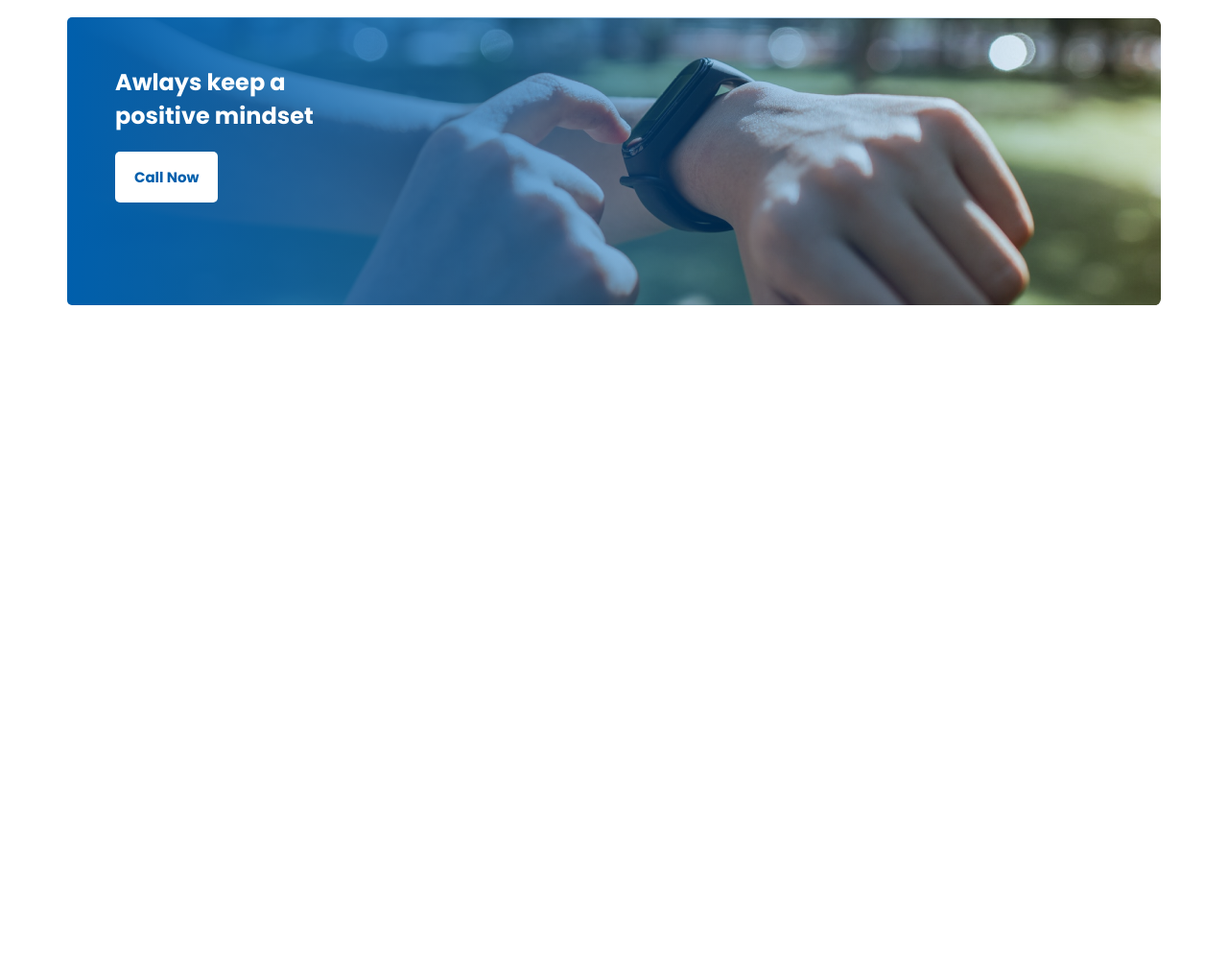
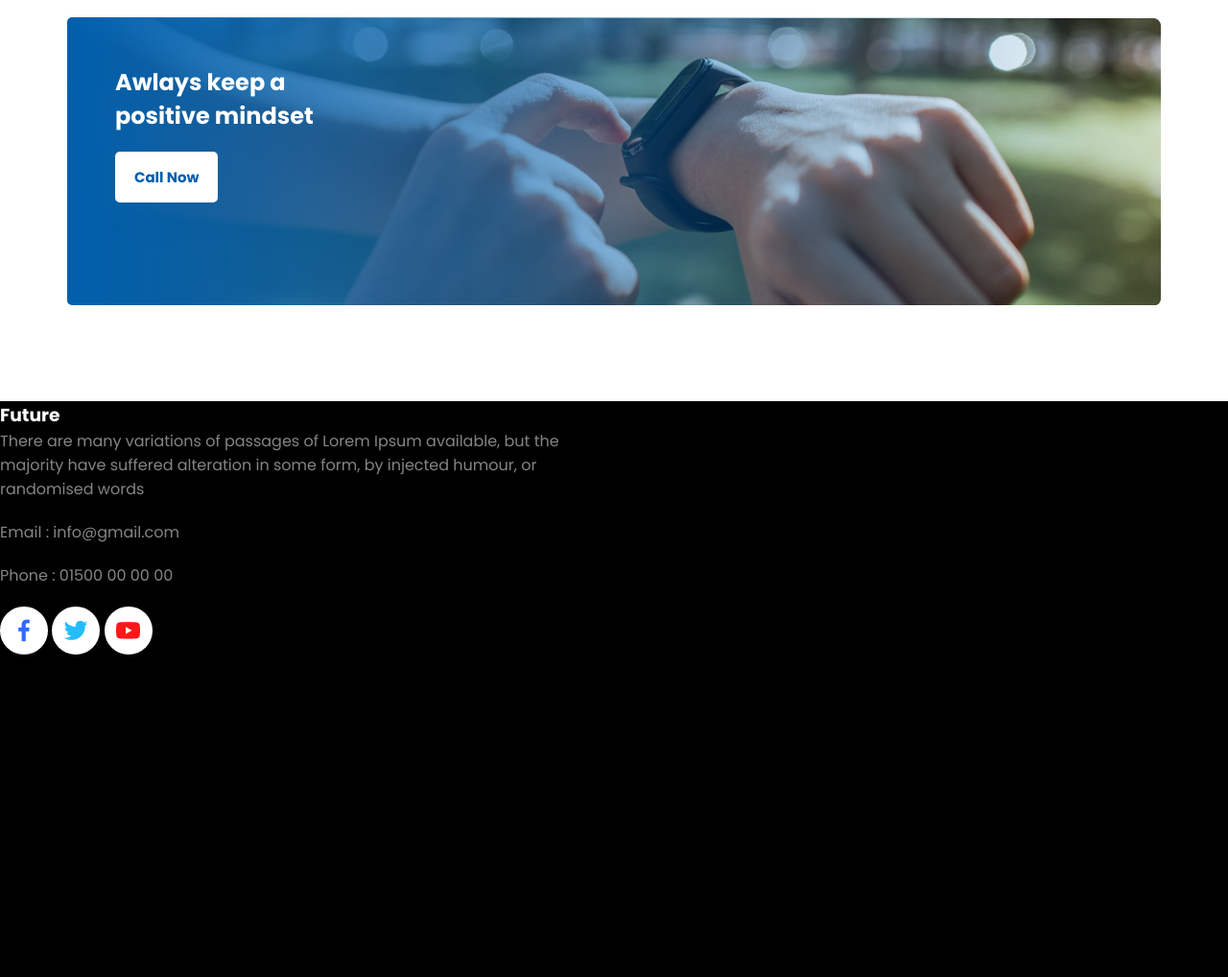
Before and after one commit to Freelancerhatem/new-year, a plain HTML site: page index.html in a window 1280 px wide. Shown: the part 1832-2850 px from the top of the page at 96% size. Before the commit the page ends 2170 px from the top, so only its background shows below. Drawn offline with nearby package versions, Linux system fonts and the light colour scheme.

Commit message:
icons updated

```diff
--- a/index.html
+++ b/index.html
@@ -96,7 +96,24 @@
     </main>
 
     <footer>
+        <section class="footer-container">
+            <div class="colomn">
 
+                <h3>Future</h3>
+                <p>There are many variations of passages of Lorem Ipsum available, but the majority have suffered alteration in some form, by injected humour, or randomised words</p>
+                <p class="email">
+                    Email : info@gmail.com
+                </p>
+                <p class="phone">
+                    Phone : 01500 00 00 00
+                </p>
+                <div class="icons">
+                    <i class='bx bxl-facebook facebook'></i>
+                    <i class='bx bxl-twitter'></i>
+                    <i class='bx bxl-youtube'></i>
+                </div>
+            </div>
+        </section>
     </footer>
 
 </body>
--- a/style.css
+++ b/style.css
@@ -122,7 +122,7 @@ ul li {
     margin: auto;
     width: 1140px;
     height: 300px;
-    margin-bottom: 20px;
+    margin-bottom: 100px;
     border-radius: 5px;
     background-image: linear-gradient(90deg, #005FAC 0%, rgba(0, 95, 172, 0.00) 100%), url(images/watch.png);
 
@@ -138,3 +138,47 @@ ul li {
     margin-bottom: 20px;
 
 }
+.footer-container{
+    width: 100%;
+    height: 600px;
+    background: rgb(0, 0, 0);
+}
+.colomn{
+    width: 50%;
+}
+.colomn h3{
+    color: white;
+}
+.colomn p{
+    color: rgb(132, 133, 134);
+    margin-bottom: 20px;
+}
+
+.icons  .bxl-facebook{
+    color: rgb(48, 106, 252);
+    background: white;
+    border: 10px solid white;
+    border-color: white;
+    font-size: 30px;
+    border-radius: 50%;
+
+
+}
+.icons .bxl-twitter{
+    color: rgb(36, 189, 249);
+    background: white;
+    border: 10px solid white;
+    border-color: white;
+    font-size: 30px;
+    border-radius: 50%;
+
+}
+.icons .bxl-youtube{
+    color: rgb(251, 24, 24);
+    background: white;
+    border: 10px solid white;
+    border-color: white;
+    font-size: 30px;
+    border-radius: 50%;
+
+}
```
